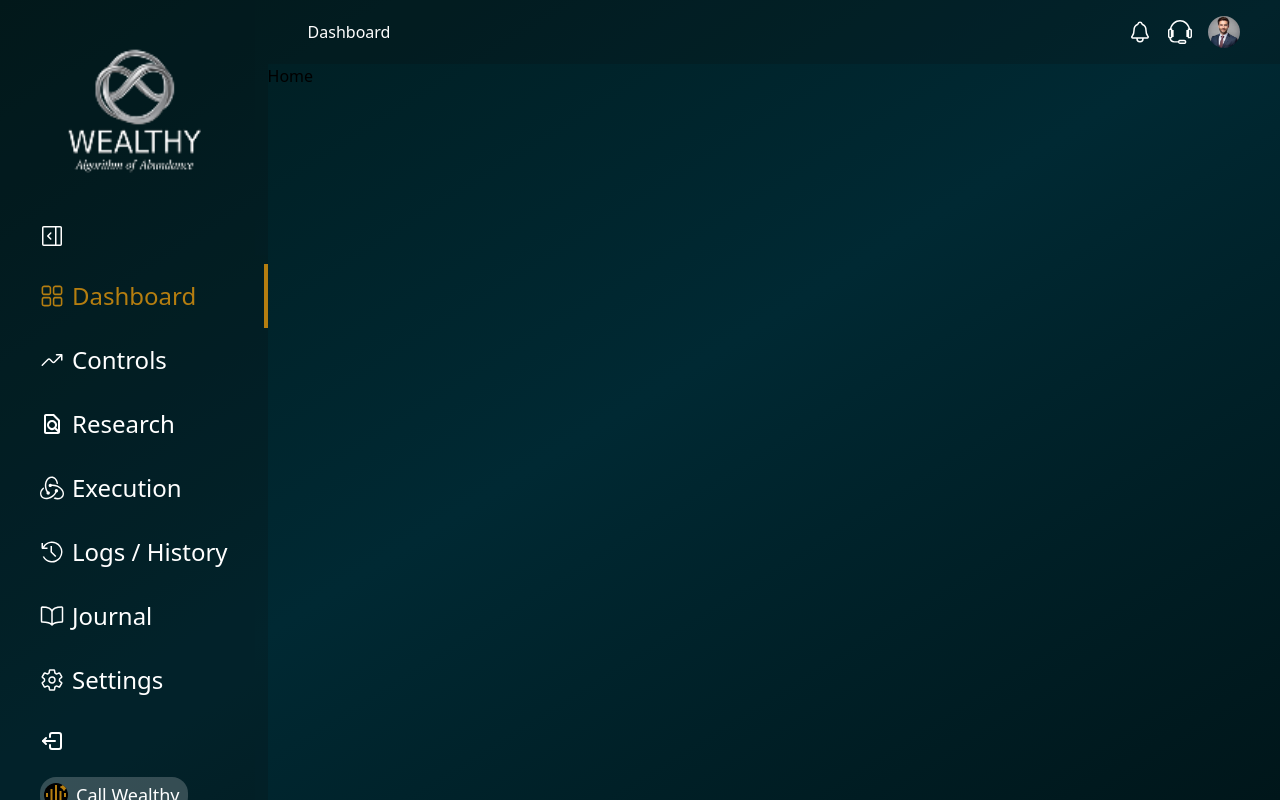
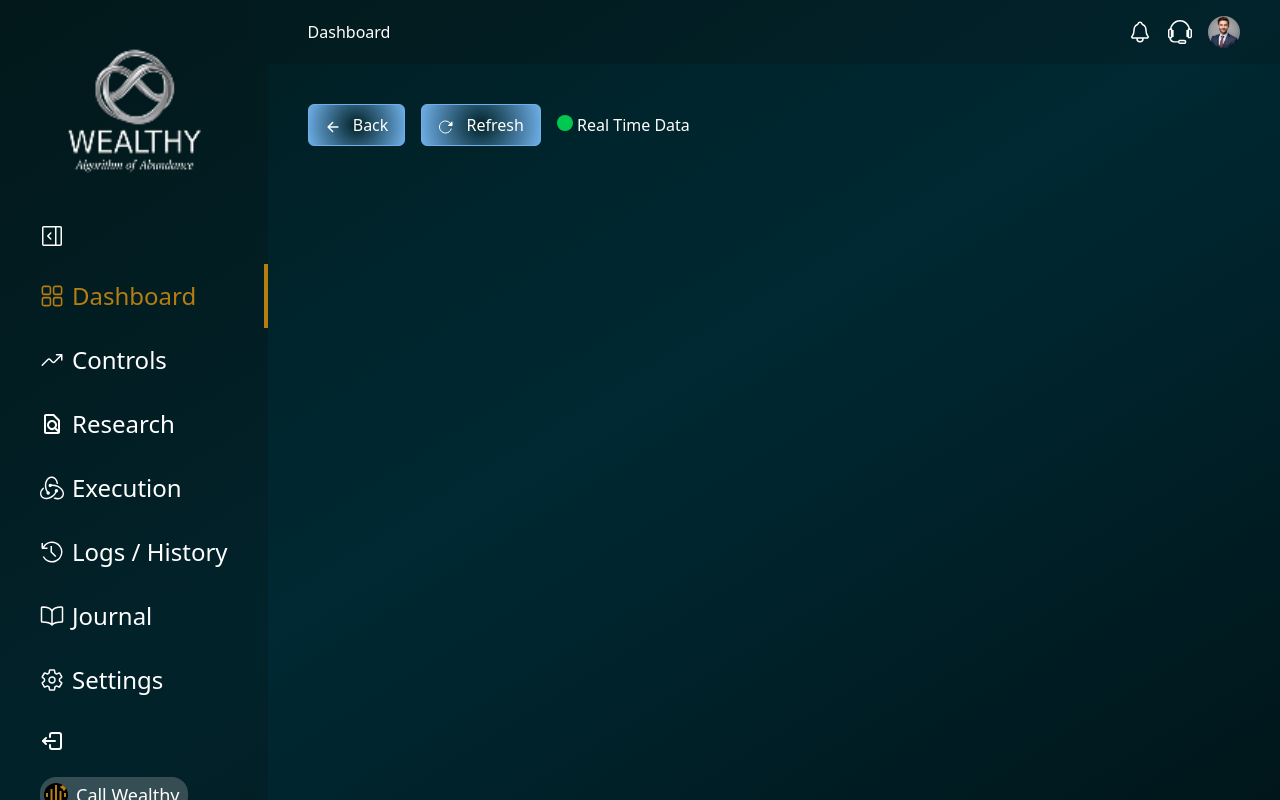
Before and after one commit to shaishab316/trading, a React (Vite) app: page /dashboard in a window 1280 px wide. Built offline with nearby package versions, Linux system fonts and the light colour scheme.

Commit message:
feat: Implement basic dashboard layout and login button
This commit introduces a basic dashboard layout, integrates a login button in the navbar using the new `Button` component, and sets the default text color to white in the `index.css` file.  It also creates a route for /dashboard.

```diff
--- a/src/app/components/navbar/index.tsx
+++ b/src/app/components/navbar/index.tsx
@@ -2,6 +2,7 @@ import { IoNotificationsOutline } from "react-icons/io5";
 import { TfiHeadphoneAlt } from "react-icons/tfi";
 import { useAppDispatch, useAppSelector } from "../../../hooks/redux";
 import { login } from "../../../redux/features/user/userSlice";
+import Button from "../ui/Button";
 
 export default function Navbar() {
 	const dispatch = useAppDispatch();
@@ -14,13 +15,13 @@ export default function Navbar() {
 			<h1 className="capitalize">{path}</h1>
 			<div className="text-2xl flex items-center gap-4">
 				{!user && (
-					<button
+					<Button
 						onClick={() => dispatch(login())}
-						className="text-base border border-[#6FAFE7] bg-[radial-gradient(circle,_transparent,_#6FAFE7)] px-10 py-1 rounded-lg font-semibold hover:bg-[radial-gradient(circle,_#6FAFE7,_transparent)] transition"
+						className="px-10"
 						title="Login"
 					>
 						Login
-					</button>
+					</Button>
 				)}
 				<button title="Notifications">
 					<IoNotificationsOutline />
--- /dev/null
+++ b/src/app/components/ui/Button.tsx
@@ -0,0 +1,22 @@
+/* eslint-disable @typescript-eslint/no-explicit-any */
+import type { ReactNode } from "react";
+
+export default function Button({
+	children,
+	className,
+	...props
+}: {
+	children: ReactNode;
+	className?: string;
+	onClick?: () => void;
+	[key: string]: any;
+}) {
+	return (
+		<button
+			className={`text-white text-base border border-[#6FAFE7] bg-[radial-gradient(circle,_transparent,_#6FAFE7)] hover:bg-[radial-gradient(circle,_#6FAFE7,_transparent)]  py-1 px-4 rounded-md ${className}`}
+			{...props}
+		>
+			{children}
+		</button>
+	);
+}
--- /dev/null
+++ b/src/app/pages/Dashboard.tsx
@@ -0,0 +1,21 @@
+import { IoArrowBackOutline, IoReload } from "react-icons/io5";
+import Button from "../components/ui/Button";
+
+export default function Dashboard() {
+	return (
+		<div className="p-[40px]">
+			<div className="flex gap-4 items-center">
+				<Button className="py-2">
+					<IoArrowBackOutline className="inline-block mr-2" /> Back
+				</Button>
+				<Button className="py-2">
+					<IoReload className="inline-block mr-2" /> Refresh
+				</Button>
+				<span>
+					<div className="inline-block w-[1em] aspect-square rounded-full bg-green-500"></div>{" "}
+					Real Time Data
+				</span>
+			</div>
+		</div>
+	);
+}
--- a/src/index.css
+++ b/src/index.css
@@ -14,3 +14,7 @@ button:active {
 	transform: scale(0.85) translateY(2px); /* Slightly shrink the card on click and move it down a bit */
 	transition: transform 0.2s ease-in-out; /* Smooth transition */
 }
+
+body {
+	@apply text-white;
+}
--- a/src/routes/index.tsx
+++ b/src/routes/index.tsx
@@ -1,6 +1,7 @@
 import { createBrowserRouter, Navigate } from "react-router-dom";
 import Home from "../app/pages/Home";
 import RootLayout from "../app/layouts/RootLayout";
+import Dashboard from "../app/pages/Dashboard";
 
 export const appRouter = createBrowserRouter([
 	{
@@ -12,6 +13,10 @@ export const appRouter = createBrowserRouter([
 				element: <Navigate to="/dashboard" />,
 			},
 			{
+				path: "/dashboard",
+				element: <Dashboard />,
+			},
+			{
 				path: "/:path",
 				element: <Home />,
 			},
```
